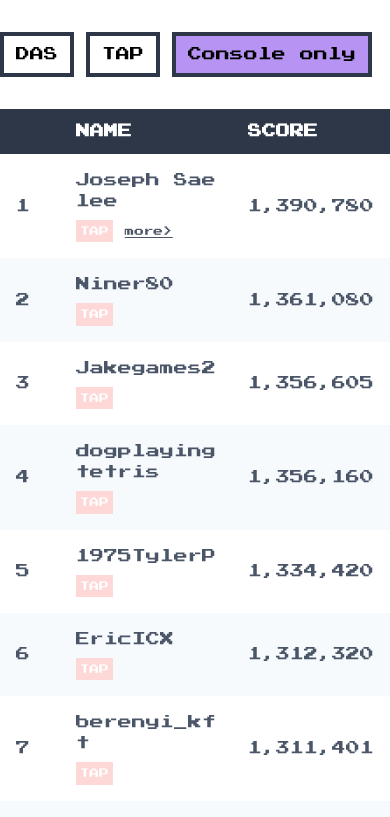
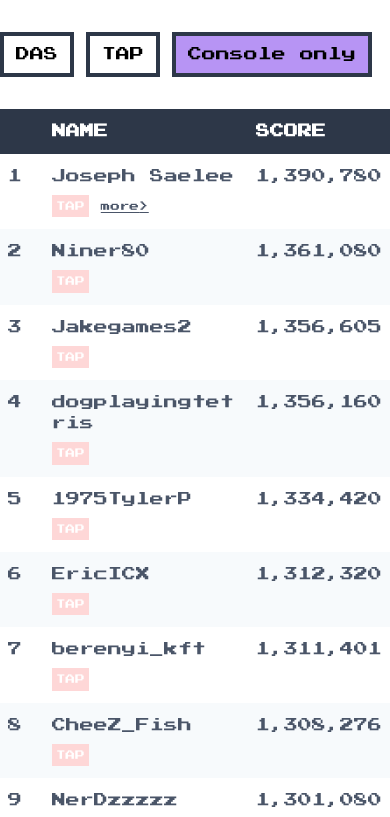
Before and after one commit to jefk/kansuto, a Next.js app: page / in a window 390 px wide. Shown: the top 817 px of the page. Built offline with nearby package versions, Linux system fonts and the light colour scheme.

Commit message:
table doesnt bust width

```diff
--- a/pages/index.tsx
+++ b/pages/index.tsx
@@ -11,6 +11,8 @@ const defaultFilters: Filters = {
   hardware: { Console: true, Emulator: false },
   playStyle: { Hypertap: false, DAS: false },
 }
+
+const cellPadding = 'py-3 px-2 sm:p-4'
 
 const noFilterSet = (facetSetting) => Object.values(facetSetting).every((value) => value === false)
 
@@ -56,21 +58,21 @@ const Home = () => {
         <table className="min-w-full bg-white mt-8">
           <thead className="bg-gray-800 text-white">
             <tr>
-              <th></th>
-              <th className="text-left py-3 px-4 uppercase">Name</th>
-              <th className="text-left py-3 px-4 uppercase">Score</th>
+              <th className={cx(cellPadding)}></th>
+              <th className={cx(cellPadding, 'text-left uppercase')}>Name</th>
+              <th className={cx(cellPadding, 'text-left uppercase')}>Score</th>
             </tr>
           </thead>
           <tbody className="text-gray-700">
             {filteredPlayers.map(({ name, score, playStyle, link }, index) => {
               const tapOrSomething = playStyle === 'Hypertap' ? 'TAP' : playStyle
               return (
-                <tr key={name} className={cx({ 'bg-gray-100': index % 2 })}>
-                  <td className="p-4">{index + 1}</td>
-                  <td className="p-4 items-center">
-                    <div className="grid gap-2 md:grid-flow-col md:grid-cols-auto-1fr">
-                      <div className="break-all">{name}</div>
-                      <div className="flex items-baseline md:justify-between md:flex-row-reverse">
+                <tr key={name} className={cx('align-text-top', { 'bg-gray-100': index % 2 })}>
+                  <td className={cellPadding}>{index + 1}</td>
+                  <td className={cellPadding}>
+                    <div className="grid gap-2 sm:grid-flow-col sm:grid-cols-auto-1fr">
+                      <div className="hyphenate">{name}</div>
+                      <div className="flex items-baseline sm:justify-between sm:flex-row-reverse">
                         <div
                           className={cx('text-xs text-white p-1', {
                             'bg-red-200': tapOrSomething === 'TAP',
@@ -87,7 +89,7 @@ const Home = () => {
                       </div>
                     </div>
                   </td>
-                  <td className="p-4">{score.toLocaleString()}</td>
+                  <td className={cellPadding}>{score.toLocaleString()}</td>
                 </tr>
               )
             })}
--- a/src/tailwindClassNames.tsx
+++ b/src/tailwindClassNames.tsx
@@ -2,6 +2,7 @@ const tw = {
   button: ['px-3 py-2', 'border-4 border-gray-800', 'transition duration-150'],
   link: ['underline', 'hover:text-purple-600', 'transition duration-150'],
   container: 'container max-w-4xl mx-auto',
+  cellPadding: 'py-3 px-2 sm:p-4',
 }
 
 export default tw
--- a/styles/index.css
+++ b/styles/index.css
@@ -2,13 +2,27 @@
 
 @tailwind components;
 
-@tailwind utilities;
-
 @font-face {
-  font-family: "PressStart";
-  src: url("/PressStart2P-vaV7.ttf");
+  font-family: 'PressStart';
+  src: url('/PressStart2P-vaV7.ttf');
 }
 
 body {
   font-family: PressStart, Arial, Helvetica, sans-serif;
 }
+
+.hyphenate {
+  /* These are technically the same, but use both */
+  overflow-wrap: break-word;
+  word-wrap: break-word;
+
+  /* This is the dangerous one in WebKit, as it breaks things wherever */
+  word-break: break-all;
+  /* Instead use this non-standard one: */
+  word-break: break-word;
+
+  /* Adds a hyphen where the word breaks, if supported (No Blink) */
+  hyphens: auto;
+}
+
+@tailwind utilities;
```
